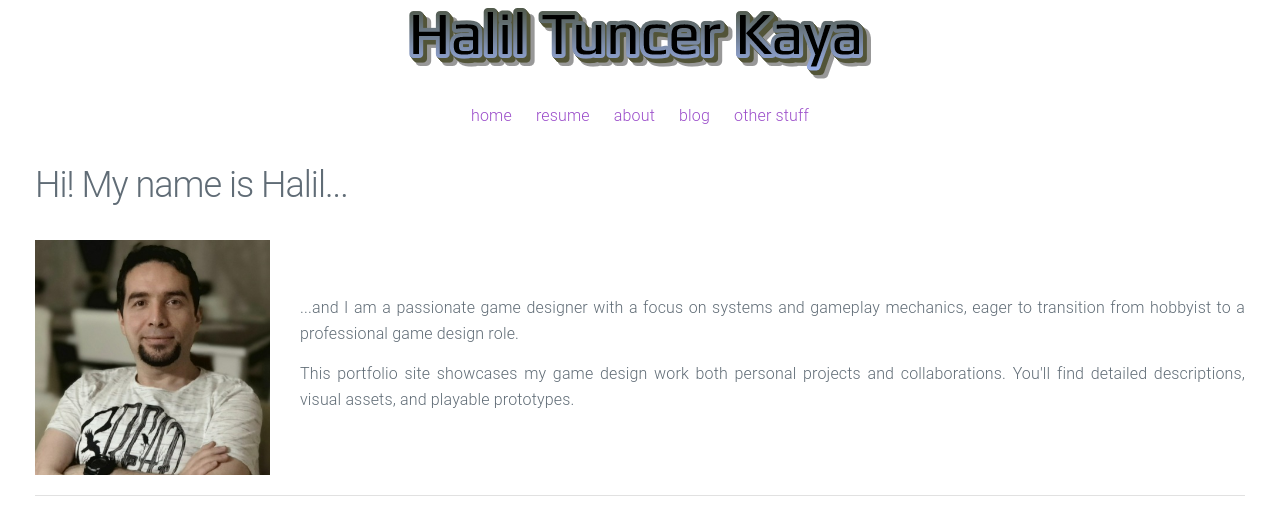
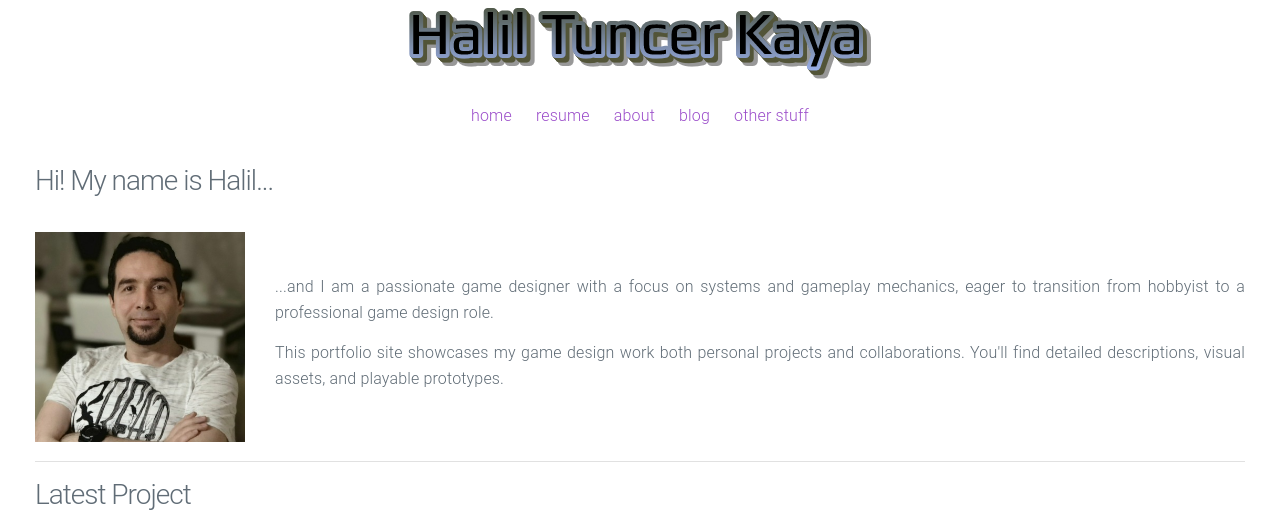
Before and after one commit to htramu/htk.github.io, a Jekyll site: the page built from index.html, in a window 1280 px wide. Shown: the top 514 px of the page. Built offline with Jekyll 4.4.1, drawn with Linux system fonts in a browser that asks for light colours; grey boxes are pictures that could not be loaded.

Commit message:
Update home.html

```diff
--- a/_layouts/home.html
+++ b/_layouts/home.html
@@ -16,10 +16,10 @@
 
       <div class="container">
 		<div>
-			<h2 class="info-heading">Hi! My name is Halil...</h2>
+			<h3 class="info-heading">Hi! My name is Halil...</h3>
 			<table border="0" cellspacing="0" cellpadding="0">
 				<tr>
-					<td width="250">
+					<td width="225">
 						<img src="/assets/aboutme.jpg" alt="About Me Image">
 					</td>
 					<td>
@@ -34,13 +34,13 @@
 			</table>
 			</div>
 			<div>
-				<h3 class="info-heading">Latest Project</h2>
+				<h3 class="info-heading">Latest Project</h3>
 				<table border="0" cellspacing="0" cellpadding="0">
 					<tr>
 						<td valign="center">
 								<table width="100%" cellspacing="0">
-									<col width="92*"/>
-									<col width="164*"/>
+									<!-- <col width="92*"/> -->
+									<!-- <col width="164*"/> -->
 									<tr valign="center">
 										<td width="36%"  style="border: none" >
 											<p>
```
